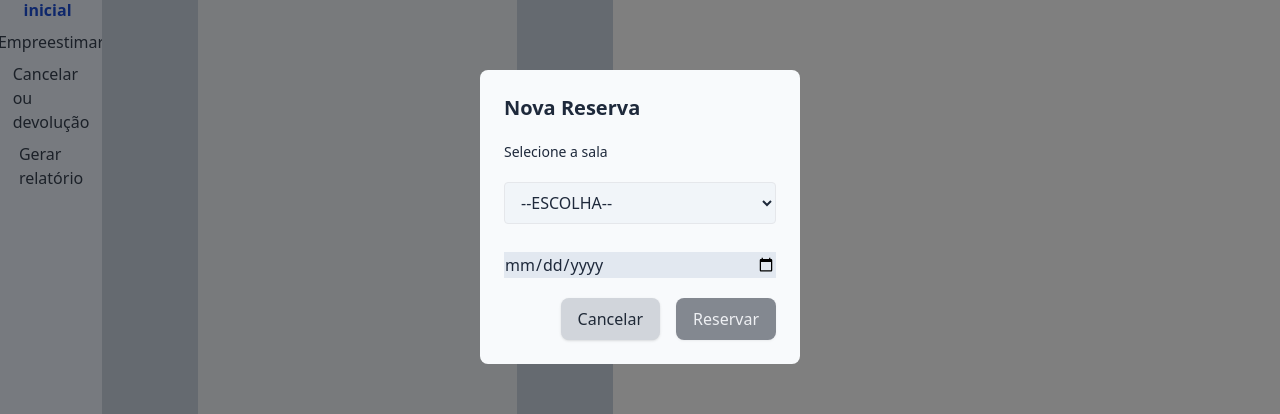
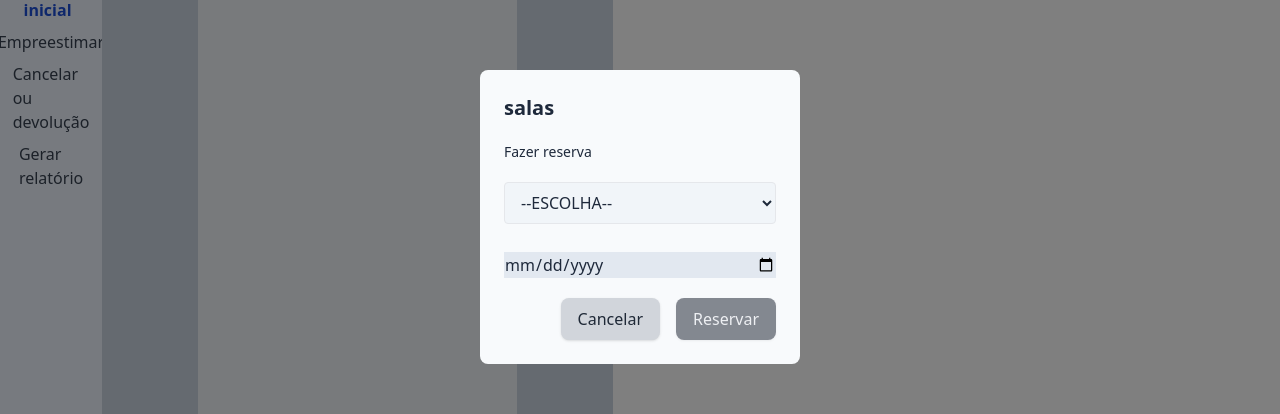
Before and after one commit to viniciusGuerras/projeto_integrador, a React app in the folder app/: page /rent in a window 1280 px wide. Both pictures are taken after a click on the button "Nova Reserva". Shown: the part 183-597 px from the top of the page. Built offline with nearby package versions, Linux system fonts and the light colour scheme; the HTML template or start-up script is replaced by a standard one.

Commit message:
refactor: made code more concise

```diff
--- a/app/src/components/allocate/ClassroomAllocationOverlay.jsx
+++ b/app/src/components/allocate/AllocationEditOverlay.jsx
@@ -1,21 +1,18 @@
 import { useState } from "react";
 import Button from "../ui/Button";
 
-export default function AllocationOverlay({ open, onClose, onSubmit }) {
-    const [selectedIdentifier, setSelectedIdentifier] = useState("");
+export default function AllocationEditOverlay({open, tab, initialData, onClose, onSubmit }) {
     const [selectedDay, setSelectedDay] = useState("");
 
     const handleSubmit = () => {
-        if (!selectedIdentifier || !selectedDay){
+        if (!selectedDay){
             return;
         }
 
         onSubmit({
-            identifier: selectedIdentifier,
             day: selectedDay
         });
 
-        setSelectedIdentifier("");
         setSelectedDay("");
     };
 
@@ -29,19 +26,11 @@ export default function AllocationOverlay({ open, onClose, onSubmit }) {
             className="flex flex-col gap-3 bg-slate-50 rounded-lg p-6 w-80"
             onClick={(e) => e.stopPropagation()}
         >
-            <h2 className="text-xl font-semibold mb-2">Nova Reserva</h2>
+            <h2 className="text-xl font-semibold mb-2">{tab}</h2>
 
             <label className="block mb-2 text-sm font-medium">
-            Selecione a sala
+            modificar data da reserva
             </label>
-            <select
-            className="block w-full mb-4 px-3 py-2 bg-slate-100 border rounded focus:outline-none"
-            value={selectedIdentifier}
-            onChange={(e) => setSelectedIdentifier(e.target.value)}
-            >
-            <option value="">--ESCOLHA--</option>
-            <option value="sala">sala</option>
-            </select>
 
             <input type="date" className="w-full bg-slate-200 mb-2"
             onChange={(e) => setSelectedDay(e.target.value)}
@@ -57,7 +46,7 @@ export default function AllocationOverlay({ open, onClose, onSubmit }) {
                 onClick={handleSubmit}
                 disabled={!selectedIdentifier || !selectedDay}
             >
-                Reservar
+                Modificar
             </Button>
             </div>
         </div>
--- a/app/src/components/allocate/MaterialAllocationOverlay.jsx
+++ b/app/src/components/allocate/AllocationOverlay.jsx
@@ -1,7 +1,7 @@
 import { useState } from "react";
 import Button from "../ui/Button";
 
-export default function AllocationOverlay({ open, onClose, onSubmit }) {
+export default function AllocationOverlay({open, tab, options, onClose, onSubmit }) {
     const [selectedIdentifier, setSelectedIdentifier] = useState("");
     const [selectedDay, setSelectedDay] = useState("");
 
@@ -29,10 +29,10 @@ export default function AllocationOverlay({ open, onClose, onSubmit }) {
             className="flex flex-col gap-3 bg-slate-50 rounded-lg p-6 w-80"
             onClick={(e) => e.stopPropagation()}
         >
-            <h2 className="text-xl font-semibold mb-2">Nova Reserva</h2>
+            <h2 className="text-xl font-semibold mb-2">{tab}</h2>
 
             <label className="block mb-2 text-sm font-medium">
-            Selecione o material
+            Fazer reserva
             </label>
             <select
             className="block w-full mb-4 px-3 py-2 bg-slate-100 border rounded focus:outline-none"
@@ -40,7 +40,11 @@ export default function AllocationOverlay({ open, onClose, onSubmit }) {
             onChange={(e) => setSelectedIdentifier(e.target.value)}
             >
             <option value="">--ESCOLHA--</option>
-            <option value="material">material</option>
+            {options.map((opt) => (
+                <option key={opt.value} value={opt.value}>
+                    {opt.label}
+                </option>
+            ))}
             </select>
 
             <input type="date" className="w-full bg-slate-200 mb-2"
--- a/app/src/components/allocate/AllocationPanel.jsx
+++ b/app/src/components/allocate/AllocationPanel.jsx
@@ -1,56 +1,51 @@
 import AllocationCard from "./AllocationCard.jsx";
-import MaterialAllocationOverlay from "./MaterialAllocationOverlay.jsx"
 import Button from "../ui/Button";
-import { useState } from "react";
-import ClassroomAllocationOverlay from "./ClassroomAllocationOverlay.jsx";
+import { useRef, useState } from "react";
+import AllocationOverlay from "./AllocationOverlay.jsx";
 
 export default function AllocationPanel(){
-    const [activeTab, setActiveState] = useState("salas");
+    const idCounter = useRef(1);
+
+    const [activeTab, setActiveState] = useState("classrooms");
     const [overlayOpen, toggleOverlay] = useState(false);
-    const [classroomAllocations, setClassroomItems] = useState([])
-    const [materialsAllocations, setMaterialsItems] = useState([])
+
+    const classroomOptions = [{label:"sala", value:"sala"}];
+    const materialOptions = [{label:"material",value:"material"}];
+
+    const [allocations, setAllocations] = useState({
+        classrooms:[],
+        materials:[],
+    });
 
     const handleEdit = () => {
-        return
+        return;
 
     };
 
-    const handleRemove = () => {
-        return
+    const handleRemove = id => {
+        setAllocations(prev => (
+            {...prev,
+            [activeTab]: [...prev[activeTab].filter(i => i.key != id)]
+            }
+        ))
 
     };
 
-    const handleClassroomAllocation = (reservationData) => {
+    const handleAllocations = (reservationData) => {
         const newAllocation = {
+            key: idCounter.current++,
             identifier: reservationData.identifier,
             day: reservationData.day,
         };
 
-        setClassroomItems(prevAllocations => [...prevAllocations, newAllocation])
+        setAllocations(prev => ({
+            ...prev,
+            [activeTab]: [...prev[activeTab], newAllocation],
+        }));
         toggleOverlay(false)
     };
 
-    const handleMaterialsAllocation = (reservationData) => {
-        const newAllocation = {
-            identifier: reservationData.identifier,
-            day: reservationData.day,
-        };
-
-        setMaterialsItems(prevAllocations => [...prevAllocations, newAllocation])
-        toggleOverlay(false)
-    };
-
-    const onSubmit = activeTab === "salas"
-        ? handleClassroomAllocation
-        : handleMaterialsAllocation;
-
-    const Overlay = activeTab === "salas"  ?
-            ClassroomAllocationOverlay:
-            MaterialAllocationOverlay;
-
-    const list = activeTab === "salas"
-        ? classroomAllocations
-        : materialsAllocations;
+    const list = allocations[activeTab];
 
     return (
         <div className="w-4/6 h-full rounded-xl p-3  flex flex-col gap-3 items-end bg-slate-100">
@@ -58,17 +53,17 @@ export default function AllocationPanel(){
 
                 <li
                 className={`cursor-pointer px-3 py-1 rounded ${
-                activeTab === "salas" ? "outline outline-solid outline-slate-300 font-semibold" : ""
+                activeTab === "classrooms" ? "outline outline-solid outline-slate-300 font-semibold" : ""
                 }`}
-                onClick={() => setActiveState("salas")}
+                onClick={() => setActiveState("classrooms")}
                 >salas
                 </li>
 
                 <li
                 className={`cursor-pointer px-3 py-1 rounded ${
-                activeTab === "materiais" ? "outline outline-solid outline-slate-300 font-semibold" : ""
+                activeTab === "materials" ? "outline outline-solid outline-slate-300 font-semibold" : ""
                 }`}
-                onClick={() => setActiveState("materiais")}
+                onClick={() => setActiveState("materials")}
                 >materiais
                 </li>
 
@@ -76,10 +71,12 @@ export default function AllocationPanel(){
 
                 <Button variant="terciary" size="md" onClick={() => toggleOverlay(true)}>Nova Reserva</Button>
 
-                <Overlay
+                <AllocationOverlay
+                    tab= {activeTab === "classrooms" ? "salas" : "materiais"}
+                    options = {activeTab === "classrooms" ? classroomOptions : materialOptions}
                     open={overlayOpen}
                     onClose={() => toggleOverlay(false)}
-                    onSubmit={onSubmit}
+                    onSubmit={handleAllocations}
                 />
 
             </ul>
@@ -88,11 +85,10 @@ export default function AllocationPanel(){
                 {list.map(
                     item => (
                         <AllocationCard
-                            key={item.identifier}
                             identifier={item.identifier}
                             day={item.day}
-                            onEdit={handleEdit(item.identifier)}
-                            onRemove={handleRemove(item.identifier)}
+                            onEdit={() => handleEdit(item.identifier)}
+                            onRemove={() => handleRemove(item.key)}
                         />
                 ))}
             </div>
```
